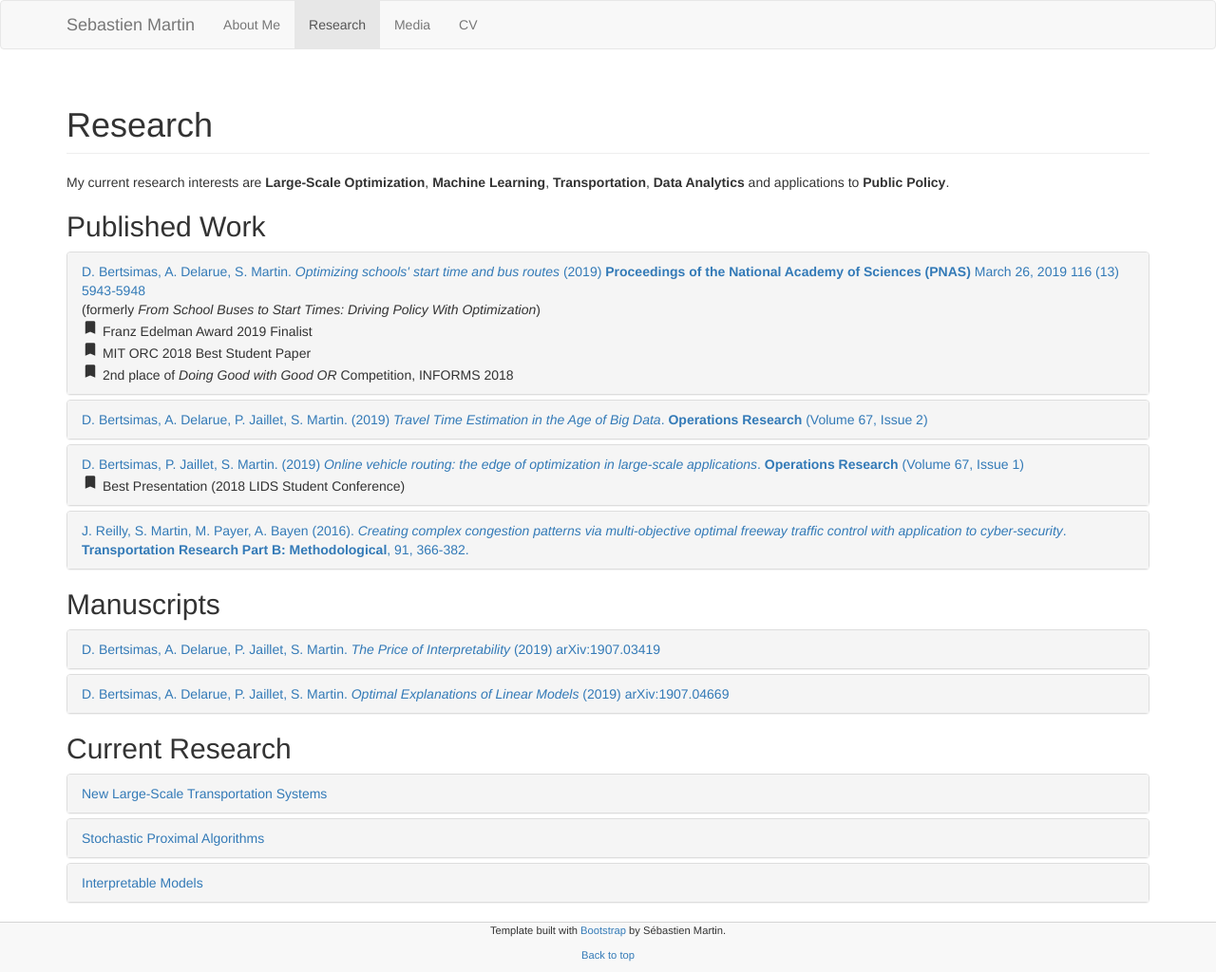
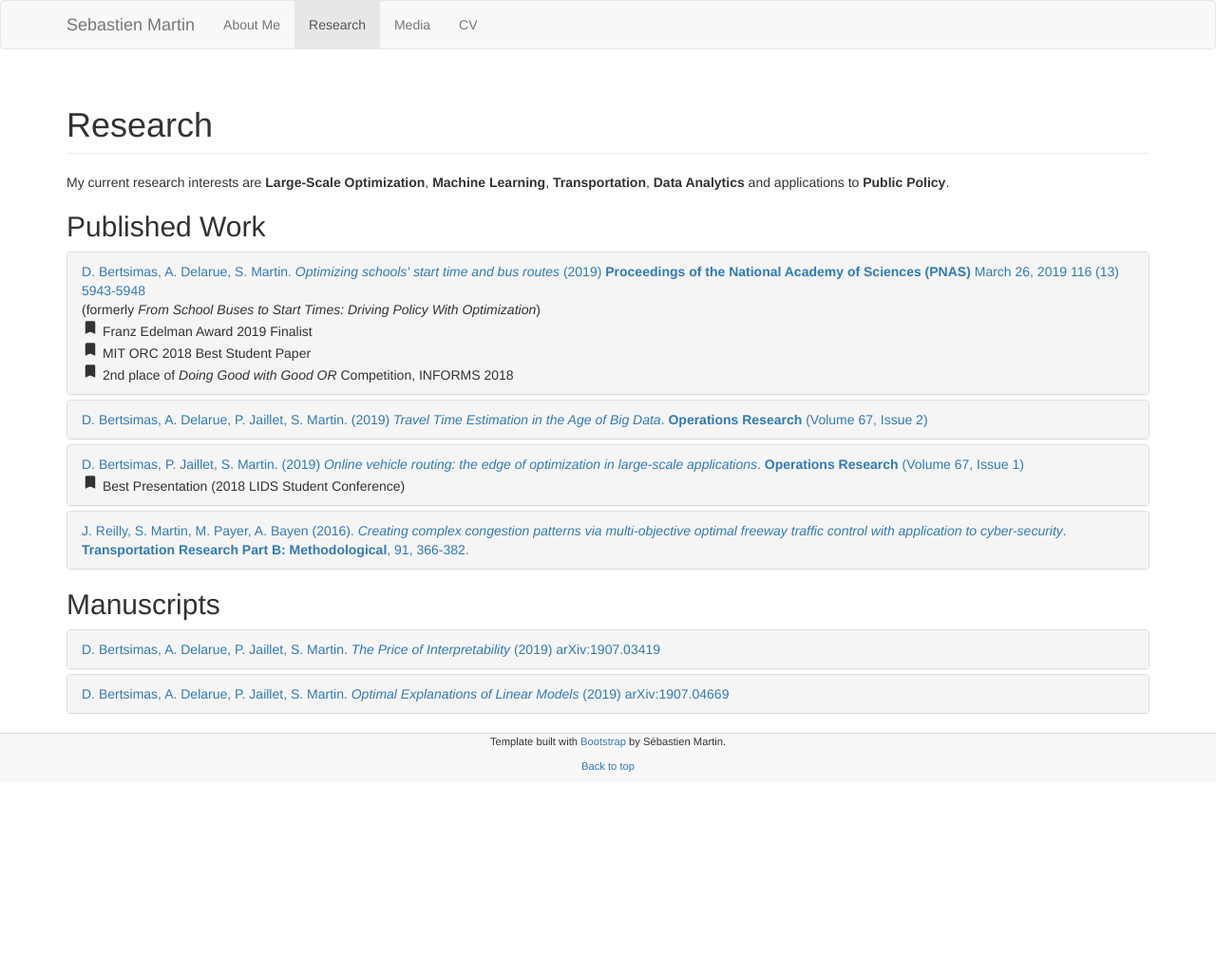
Before and after one commit to trevorhsong/trevorhsong.github.io, a Jekyll site: the page built from research.html, in a window 1280 px wide. Shown: the whole page at 95% size. Built offline with Jekyll 4.4.1, drawn with Linux system fonts in a browser that asks for light colours; after the commit the page ends 900 px from its top, so only the background shows below that.

Commit message:
removed the current research things

```diff
--- a/research.html
+++ b/research.html
@@ -193,7 +193,7 @@ tabname: Research
       </div>
     </div>
 
-    <h2>Current Research</h2>
+    <!-- <h2>Current Research</h2>
     <div class="panel-group" id="current">
       <div class="panel panel-default">
         <div class="panel-heading">
@@ -233,6 +233,6 @@ tabname: Research
           </div>
         </div>
       </div>
-    </div>
+    </div> -->
   </div>
 </div>
```
